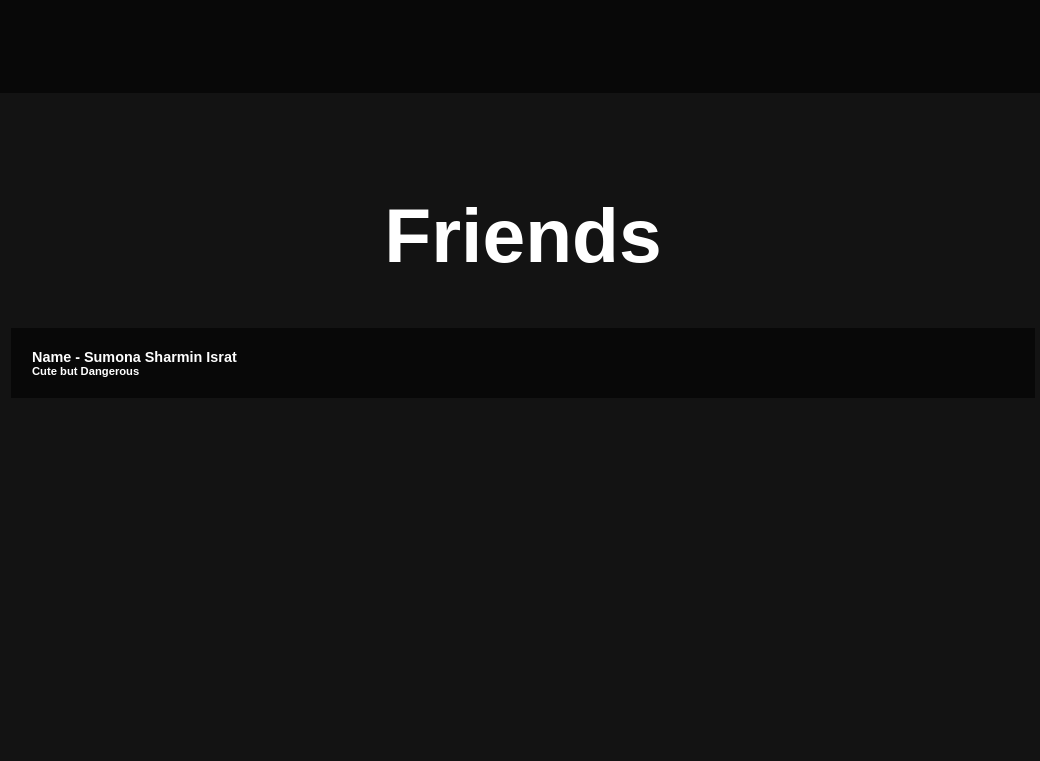
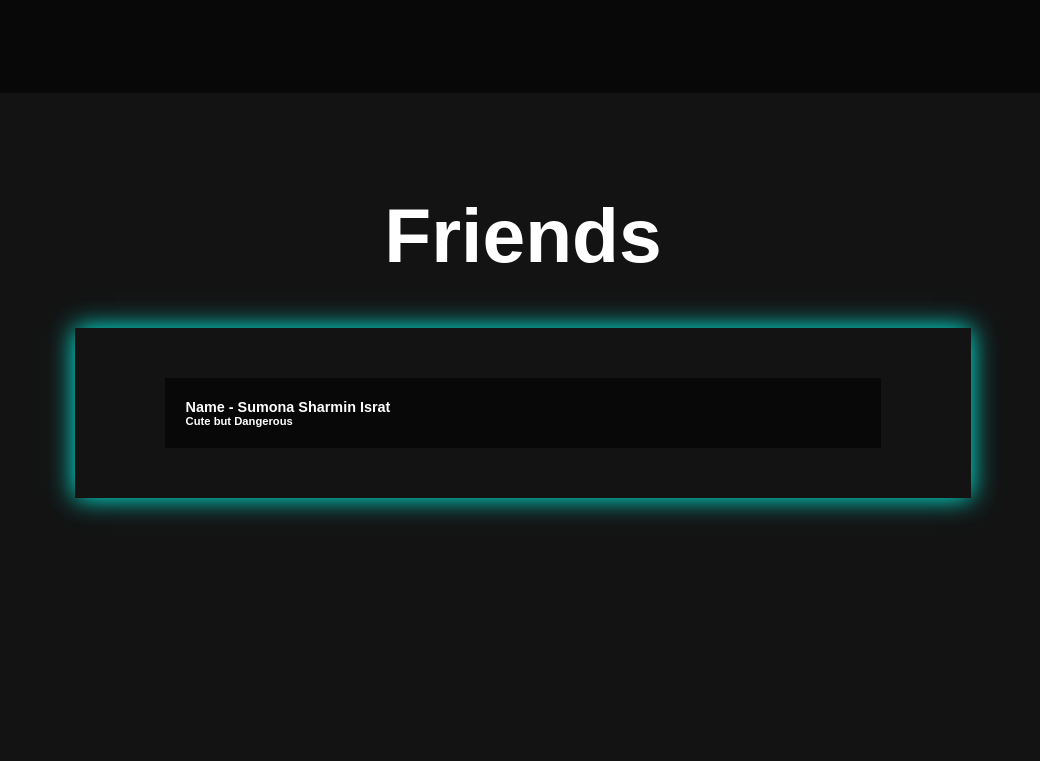
Before and after one commit to Hasan-Sakib/sakib.github.io, a plain HTML site: page index.html in a window 1280 px wide. Shown: the part 2799-3560 px from the top of the page, without its empty margins (117-1157 px from the left). Drawn offline with nearby package versions, Linux system fonts and the light colour scheme.

Commit message:
Update style.css

```diff
--- a/style.css
+++ b/style.css
@@ -381,14 +381,17 @@ span{
     margin:auto
 }
 .friends {
-    padding: 50px 10%;
+    padding: 50px 15%;
     background-color: var(--second-bg-color);
 }
 
 .friends-list {
-    display: grid;
+    padding: 50px 10%;
+    display: flex;
     flex-direction: column;
-    gap: 20px;
+    box-shadow: 0 0 25px var(--main-color);
+    gap: 30px;
+
 }
 
 .friend {
@@ -400,7 +403,7 @@ span{
 }
 
 .friend:hover {
-    background-color: var(--main-color);
+    background-color: #07407d;
 }
 
 .friend-images {
```
